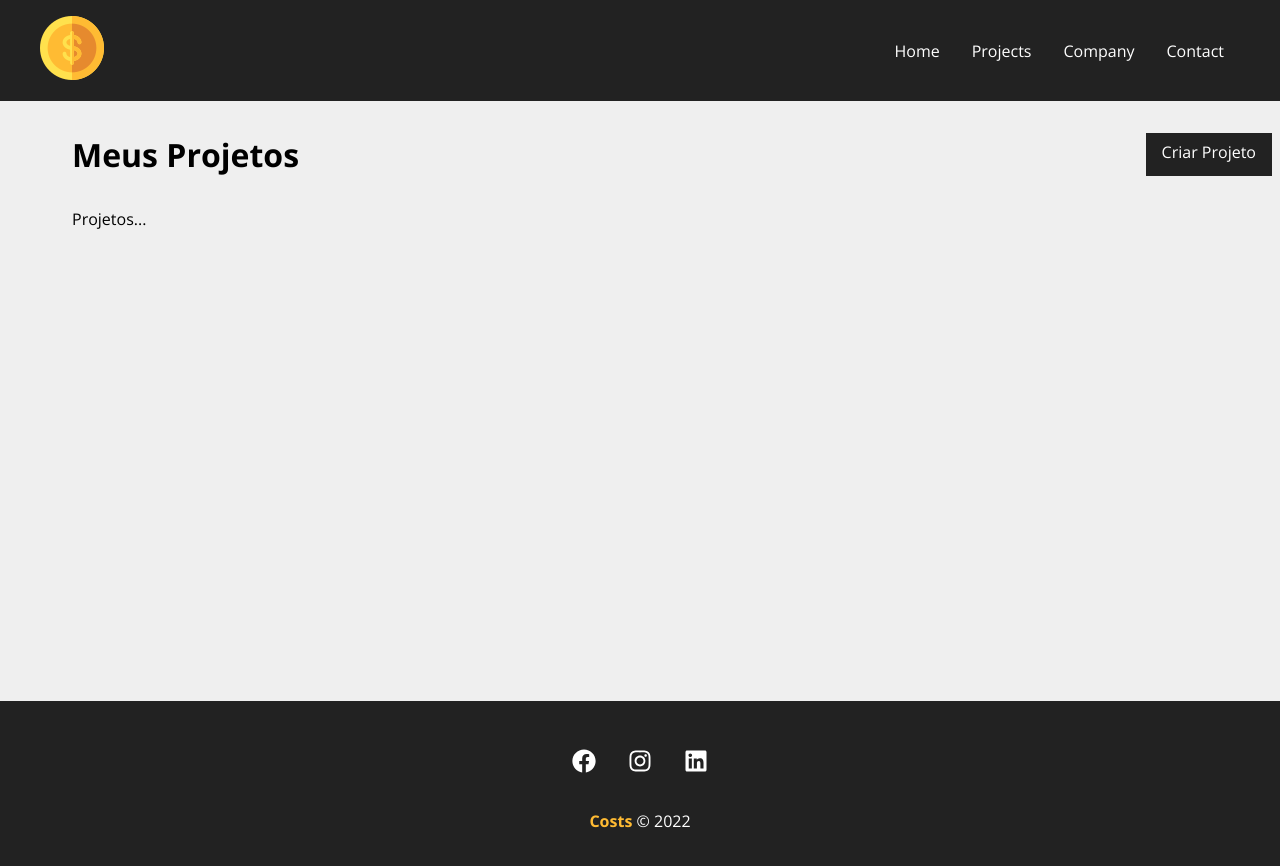
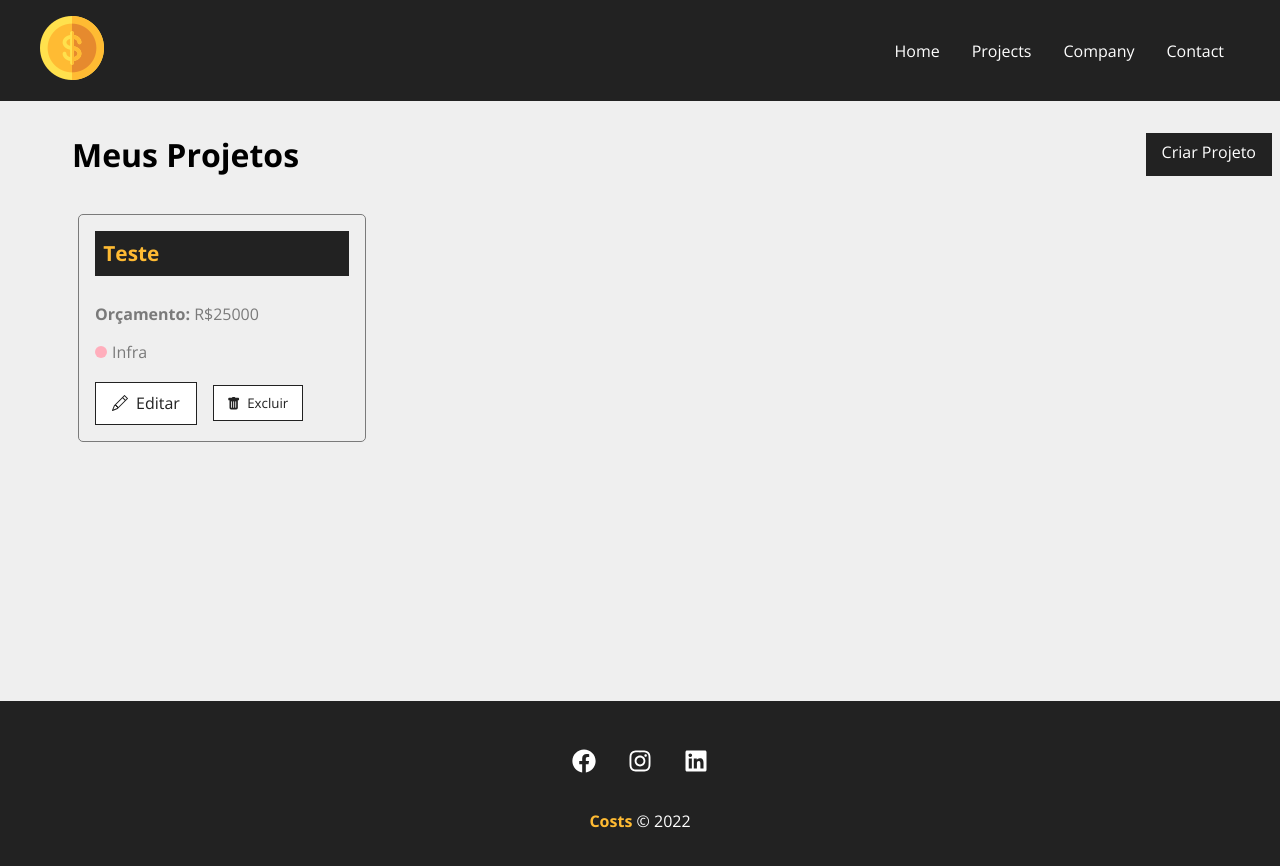
Before and after one commit to icocampos/costs, a React (Create React App) app: page /projects in a window 1280 px wide. Shown: the top 866 px of the page. Built offline with nearby package versions, Linux system fonts and the light colour scheme; data requests are answered from the project's data file.

Commit message:
add ProjectCard

```diff
--- a/db.json
+++ b/db.json
@@ -1,103 +1,15 @@
 {
   "projects": [
     {
-      "name": "Projeto teste",
-      "budget": "50000",
-      "category": {
-        "id": "2",
-        "name": "Desenvolvimento"
-      },
-      "cost": 0,
-      "services": [],
-      "id": 1
-    },
-    {
-      "name": "Projeto teste 2",
-      "budget": "55000",
+      "name": "Teste",
+      "budget": "25000",
       "category": {
         "id": "1",
         "name": "Infra"
       },
       "cost": 0,
       "services": [],
-      "id": 2
-    },
-    {
-      "name": "Projeto teste 2",
-      "budget": "65000",
-      "category": {
-        "id": "1",
-        "name": "Infra"
-      },
-      "cost": 0,
-      "services": [],
-      "id": 3
-    },
-    {
-      "name": "Teste 5",
-      "budget": "12333",
-      "category": {
-        "id": "3",
-        "name": "Design"
-      },
-      "cost": 0,
-      "services": [],
-      "id": 4
-    },
-    {
-      "name": " sfggfgdf",
-      "budget": "542534",
-      "category": {
-        "id": "1",
-        "name": "Infra"
-      },
-      "cost": 0,
-      "services": [],
-      "id": 5
-    },
-    {
-      "name": "Meu Projeto",
-      "budget": "1213234",
-      "category": {
-        "id": "2",
-        "name": "Desenvolvimento"
-      },
-      "cost": 0,
-      "services": [],
-      "id": 6
-    },
-    {
-      "name": "testando",
-      "budget": "15200",
-      "category": {
-        "id": "3",
-        "name": "Design"
-      },
-      "cost": 0,
-      "services": [],
-      "id": 7
-    },
-    {
-      "name": "Teste",
-      "budget": "12349",
-      "category": {
-        "id": "1",
-        "name": "Infra"
-      },
-      "cost": 0,
-      "services": [],
-      "id": 8
-    },
-    {
-      "name": "etertr",
-      "budget": "64565",
-      "category": {
-        "id": "2",
-        "name": "Desenvolvimento"
-      },
-      "cost": 0,
-      "services": [],
-      "id": 9
+      "id": 1
     }
   ],
   "categories": [
--- a/src/components/pages/Projects.js
+++ b/src/components/pages/Projects.js
@@ -1,18 +1,37 @@
 import { useLocation } from 'react-router-dom'
+
+import { useState, useEffect } from 'react';
 
 import Message from '../layout/Message';
 import Container from '../layout/Container';
 import LinkButton from '../layout/LinkButton';
+import ProjectCard from '../project/ProjectCard';
 
 import styles from './Projects.module.css'
 
 function Projects(){
+    const [projects, setProjects] = useState([]);
 
     const location = useLocation();
     let message = '';
     if(location.state){
         message = location.state.messages;
     }
+
+    useEffect(() => {
+
+        fetch('http://localhost:5000/projects', {
+            method: 'GET',
+            headers: {
+                'Content-Type': 'application/json',
+            },
+        }).then(resp => resp.json())
+        .then(data => {
+            console.log(data);
+            setProjects(data);
+        })
+        .catch(err => console.log(err));
+    }, [])
 
     return (
         <div className={styles.project_container}>
@@ -22,7 +41,16 @@
             </div>
             {message && <Message type="success" msg={message} />}
             <Container customClass="start">
-                <p>Projetos...</p>
+                {projects.length > 0 &&
+                 projects.map((project) => (
+                <ProjectCard
+                    id={project.id}
+                    name={project.name}
+                    budget={project.budget}
+                    category={project.category.name}
+                    key={project.id}
+                 />
+                ))}
             </Container>
         </div>
     )
--- /dev/null
+++ b/src/components/project/ProjectCard.js
@@ -0,0 +1,28 @@
+import { Link } from 'react-router-dom'
+import styles from './ProjectCard.module.css';
+
+import { BsPencil, BsFillTrashFill } from 'react-icons/bs';
+
+function ProjectCard({ id, name, budget, category, handleRemove }) {
+    return (
+        <div className={styles.project_card}>
+            <h4>{name}</h4>
+            <p>
+                <span>Orçamento:</span> R${budget}
+            </p>
+            <p className={styles.category_text}>
+                <span className={`${styles[category.toLowerCase()]}`}></span> {category}
+            </p>
+            <div className={styles.project_card_actions}>
+                <Link>
+                    <BsPencil /> Editar
+                </Link>
+                <button>
+                    <BsFillTrashFill /> Excluir
+                </button>
+            </div>
+        </div>
+    )
+}
+
+export default ProjectCard;
--- /dev/null
+++ b/src/components/project/ProjectCard.module.css
@@ -0,0 +1,85 @@
+.project_card {
+    padding:1em;
+    border: 1px solid #7a7a7a;
+    border-radius: 5px;
+    width: 24%;
+    margin: 0.5%;
+}
+
+.project_card h4 {
+    background-color: #222;
+    color: #ffbb33;
+    padding: 0.4em;
+    margin-bottom: 1.3em;
+    font-size: 1.3em;
+}
+
+.project_card p {
+    color: #7a7a7a;
+    margin-bottom: 1em;
+}
+
+.project_card p span {
+    font-weight: bold;
+}
+
+.category_text {
+    display: flex;
+    align-items: center;
+}
+
+.category_text span {
+    display: block;
+    width: 12px;
+    height: 12px;
+    border-radius: 50%;
+    background-color: #ccc;
+    margin-right: 5px;
+}
+
+.category_text .infra {
+    background-color: #ffaebc;
+}
+
+.category_text .desenvolvimento {
+    background-color: #a0e7e5;
+}
+
+.category_text .design {
+    background-color: #b4fbc8;
+}
+.category_text .planejamento {
+    background-color: #fbe7c6;
+}
+
+.project_card_actions {
+    margin-top: 1.2em;
+    display: flex;
+    align-items: center;
+}
+
+.project_card_actions a,
+.project_card_actions button {
+    text-decoration: none;
+    border: none;
+    background-color: #FFF;
+    color: #222;
+    padding: .6em 1em;
+    margin-right: 1em;
+    cursor: pointer;
+    border: 1px solid #222;
+    display: flex;
+    align-items: center;
+    justify-content: center;
+    transition: 0.5s;
+}
+
+.project_card_actions svg {
+    margin-right: .5em;
+}
+
+.project_card_actions a:hover,
+.project_card_actions button:hover {
+    background-color: #222;
+    color: #Ffbb33;
+}
```
